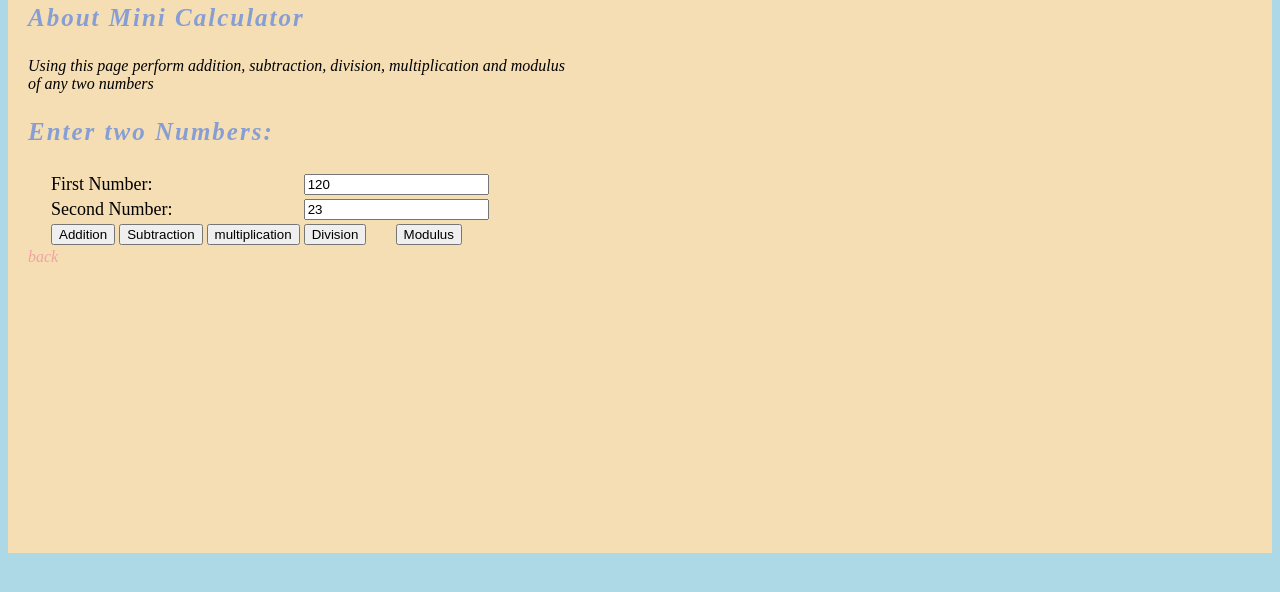
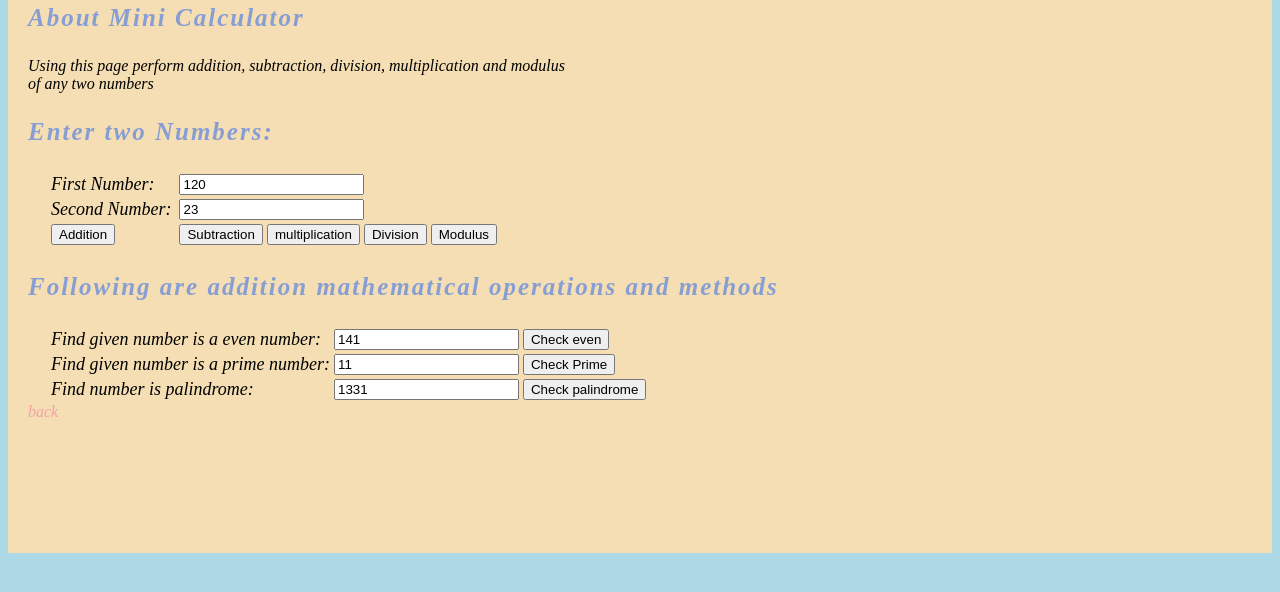
Before and after one commit to msraju17/msraju17.github.io, a plain HTML site: page Learnings/Dec2020/BasicFullStack/HW4/hw5_minical.html in a window 1280 px wide. Shown: the part 66-658 px from the top of the page. Drawn offline with Linux system fonts and the light colour scheme.

Commit message:
addition maths operations

```diff
--- a/Learnings/Dec2020/BasicFullStack/HW4/css/HW4.css
+++ b/Learnings/Dec2020/BasicFullStack/HW4/css/HW4.css
@@ -82,6 +82,7 @@ a:active{
 .content table {
     margin-left: 20px;
     font-size:18px;
+    font-style: italic;
 }
 
 span.more-details{
--- a/Learnings/Dec2020/BasicFullStack/HW4/hw5_minical.html
+++ b/Learnings/Dec2020/BasicFullStack/HW4/hw5_minical.html
@@ -21,21 +21,21 @@
                     <h3>Enter two Numbers:</h3>
                     <table>
                         <tr>
-                            <td colspan="2">First Number:</td>
+                            <td>First Number:</td>
                             <td></td>
                             <td colspan="4">
                                 <input type="text" id="fvalue" name="numb1" value="120"/>
                             </td>
                         </tr>
                         <tr>
-                            <td colspan="2">Second Number:</td>
+                            <td>Second Number:</td>
                             <td></td>
                             <td colspan="4">
                                 <input type="text" id="svalue" name="numb2" value="23"/>
                             </td>
                         </tr>
                         <tr>
-                            <td>
+                            <td colspan="2">
                                 <input type="button" value="Addition" onclick="printAdd()"/>
                             </td>
                             <td>
@@ -52,6 +52,36 @@
                             </td>
                         </tr>
                     </table>
+                    <h3>Following are addition mathematical operations and methods</h3>
+                    <table>
+                        <tr>
+                            <td colspan="6">Find given number is a even number: </td>
+                            <td colspan="2">
+                                <input type="text" id="even" name="even" value="141"/>
+                            </td>
+                            <td>
+                                <input type="button" value="Check even" onclick="checkEven()"/>
+                            </td>
+                        </tr>
+                        <tr>
+                            <td colspan="6">Find given number is a prime number: </td>
+                            <td colspan="2">
+                                <input type="text" id="prime" name="prime" value="11"/>
+                            </td>
+                            <td>
+                                <input type="button" value="Check Prime" onclick="checkPrime()"/>
+                            </td>
+                        </tr>
+                        <tr>
+                            <td colspan="6">Find number is palindrome: </td>
+                            <td colspan="2">
+                                <input type="text" id="rev" name="rev" value="1331"/>
+                            </td>
+                            <td>
+                                <input type="button" value="Check palindrome" onclick="checkRev()"/>
+                            </td>
+                        </tr>
+                    </table>
                     <a href="HW4.html">back</a>
         </div>
     </body>
--- a/Learnings/Dec2020/BasicFullStack/HW4/script/hw5_cal.js
+++ b/Learnings/Dec2020/BasicFullStack/HW4/script/hw5_cal.js
@@ -32,3 +32,54 @@ function printRem(){
     var second = parseInt(document.getElementById("svalue").value);
     alert("Addition of " + first + " and " + second + " is " + (first%second));
 }
+
+/*
+    Following function perform addition mathematicall operations
+*/
+//Check number is even
+function checkEven(){
+    var num = parseInt(document.getElementById("even").value);
+    if(num%2 === 0)
+    {
+        alert(num + " number is even");
+    }
+    else{
+        alert(num + " number is odd");
+    }
+
+}
+
+//check number is  prime
+function checkPrime(){
+    var num = parseInt(document.getElementById("prime").value);
+    for(var i=2; i<Math.sqrt(num); i++)
+    {
+        if(num%i === 0)
+        {
+            alert(num + " is not a prime number. Because least number which divisible by " + i);
+            return;
+        }
+    }
+    alert(num + " is a prime number");
+}
+
+//check number is  palindrome
+function checkRev(){
+    var num = parseInt(document.getElementById("rev").value);
+    var temp = num;
+    var rev = 0;
+    while(num > 0)
+    {
+        var r = num%10;
+        rev = rev*10 + r;
+        num = Math.floor(num/10);
+    }
+    if(temp == rev)
+    {
+        alert(temp + " is a palindrome");
+    }
+    else{
+        alert(temp + " is not a palindrome because reverse of number is " + rev);
+    }
+
+}
```
